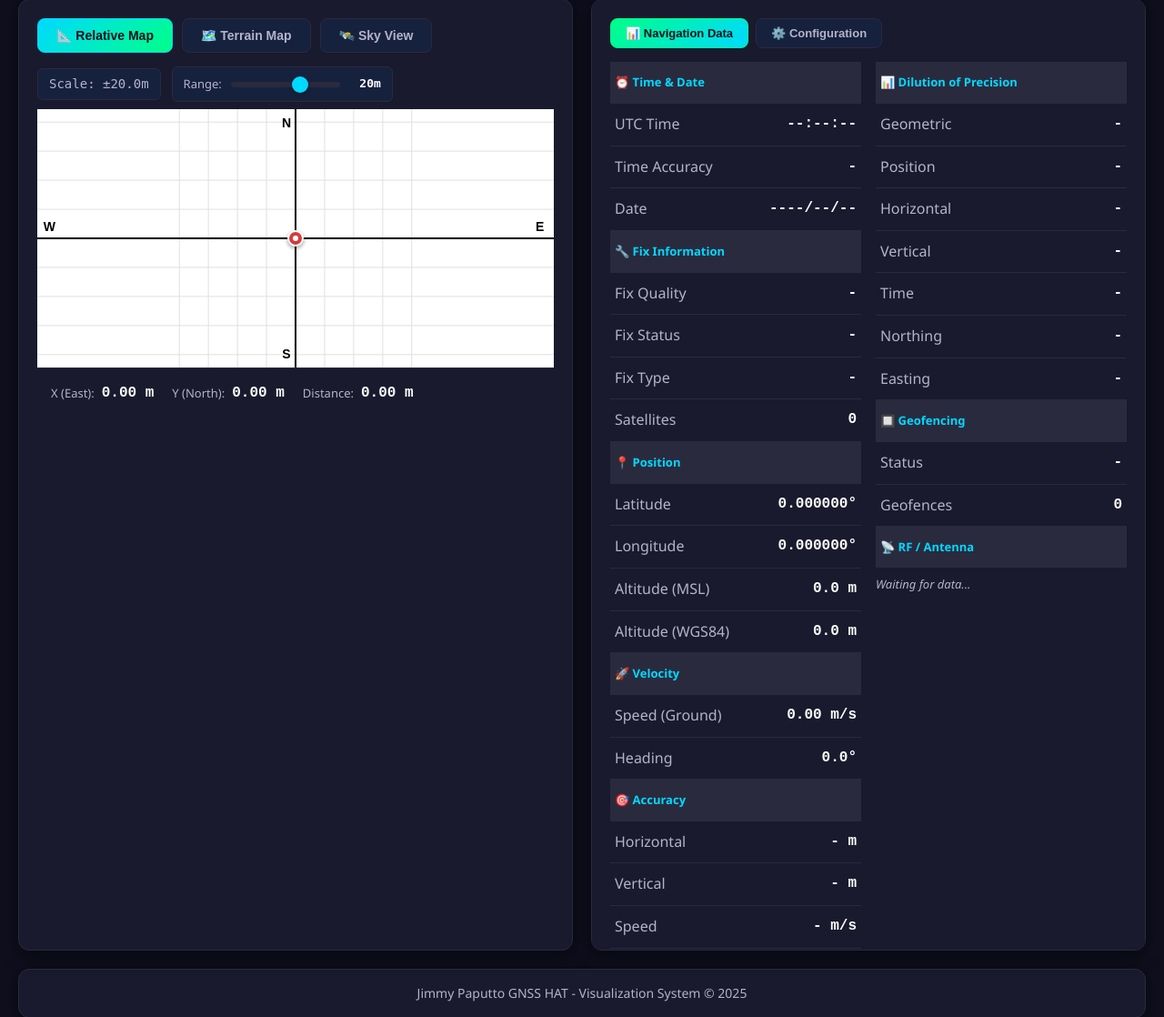
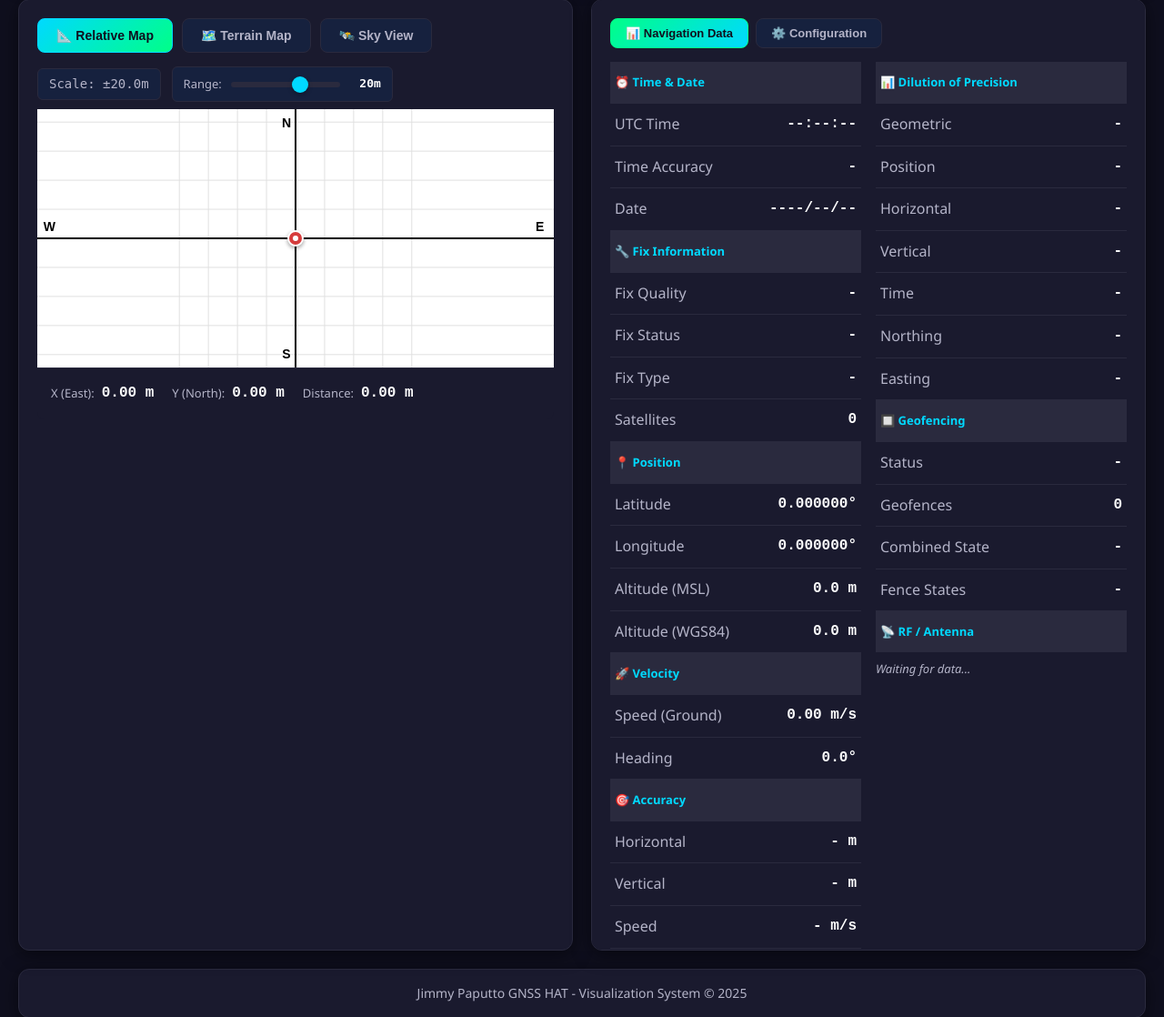
Before and after one commit to jimmypaputto/GnssHat, a Flask app: page / in a window 1280 px wide. Shown: the part 134-1252 px from the top of the page at 91% size. Run offline with Flask 3, Linux system fonts and the light colour scheme; parts of the project's set-up code (start-up, migrations or seed data) failed here and were passed over; some libraries are stand-ins or nearby versions.

Commit message:
add geofence status to navigation vis app

```diff
--- a/examples/Visualization/app.py
+++ b/examples/Visualization/app.py
@@ -279,9 +279,16 @@ def nav_to_full_data(nav):
         int(gnsshat.GeofencingStatus.NOT_AVAILABLE): "Not Available",
         int(gnsshat.GeofencingStatus.ACTIVE): "Active",
     }
+    geofence_state_map = {
+        int(gnsshat.GeofenceStatus.UNKNOWN): "Unknown",
+        int(gnsshat.GeofenceStatus.INSIDE): "Inside",
+        int(gnsshat.GeofenceStatus.OUTSIDE): "Outside",
+    }
     geofencing_data = {
         'status': geofencing_status_map.get(geofencing_nav.status, "Unknown"),
         'number_of_geofences': int(geofencing_nav.number_of_geofences),
+        'combined_state': geofence_state_map.get(geofencing_nav.combined_state, "Unknown"),
+        'geofences': [geofence_state_map.get(int(s), "Unknown") for s in geofencing_nav.geofences],
     }
 
     jamming_map = {
@@ -584,9 +591,12 @@ def ros2_nav_to_full_data(nav_msg):
 
     geo = nav_msg.geofencing
     geofencing_status_map = {0: "Not Available", 1: "Active"}
+    geofence_state_map = {0: "Unknown", 1: "Inside", 2: "Outside"}
     geofencing_data = {
         'status': geofencing_status_map.get(geo.geofencing_status, "Unknown"),
         'number_of_geofences': int(geo.number_of_geofences),
+        'combined_state': geofence_state_map.get(int(geo.combined_state), "Unknown"),
+        'geofences': [geofence_state_map.get(int(s), "Unknown") for s in geo.geofences_status[:int(geo.number_of_geofences)]],
     }
 
     jamming_map = {0: "Unknown", 1: "OK", 2: "Warning", 3: "Critical"}
--- a/examples/Visualization/static/js/map.js
+++ b/examples/Visualization/static/js/map.js
@@ -453,6 +453,12 @@ function updateGPSData(data) {
         if (data.geofencing) {
             updateDataField('data-geo-status', data.geofencing.status);
             updateDataField('data-geo-count', data.geofencing.number_of_geofences);
+            updateDataField('data-geo-combined', data.geofencing.combined_state || '-');
+            if (data.geofencing.geofences && data.geofencing.geofences.length > 0) {
+                updateDataField('data-geo-fences', data.geofencing.geofences.map((s, i) => `#${i+1}: ${s}`).join(', '));
+            } else {
+                updateDataField('data-geo-fences', '-');
+            }
         }
 
         // RF Blocks
--- a/examples/Visualization/templates/index.html
+++ b/examples/Visualization/templates/index.html
@@ -310,6 +310,14 @@
                                 <td class="data-label">Geofences</td>
                                 <td class="data-value" id="data-geo-count">0</td>
                             </tr>
+                            <tr>
+                                <td class="data-label">Combined State</td>
+                                <td class="data-value" id="data-geo-combined">-</td>
+                            </tr>
+                            <tr>
+                                <td class="data-label">Fence States</td>
+                                <td class="data-value" id="data-geo-fences">-</td>
+                            </tr>
 
                             <tr class="section-header">
                                 <td colspan="2">📡 RF / Antenna</td>
```
